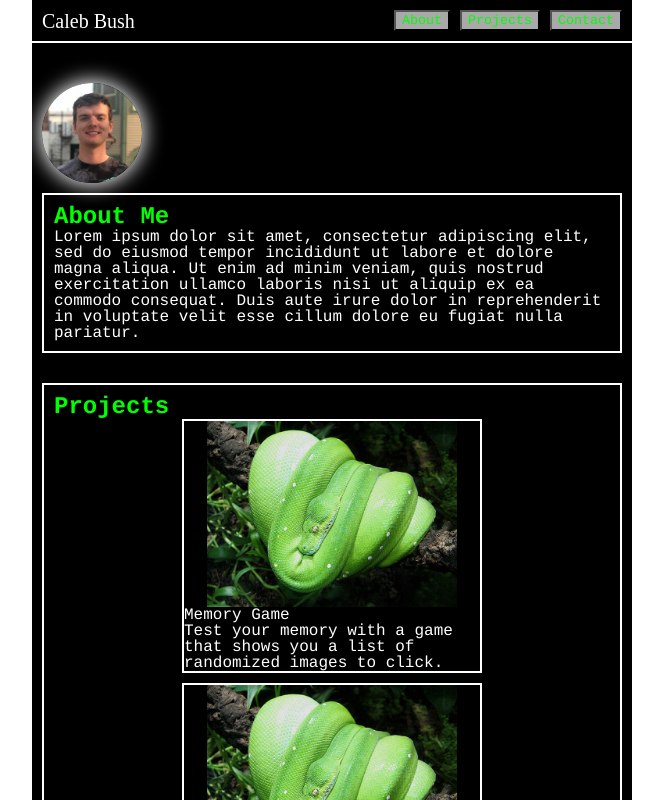
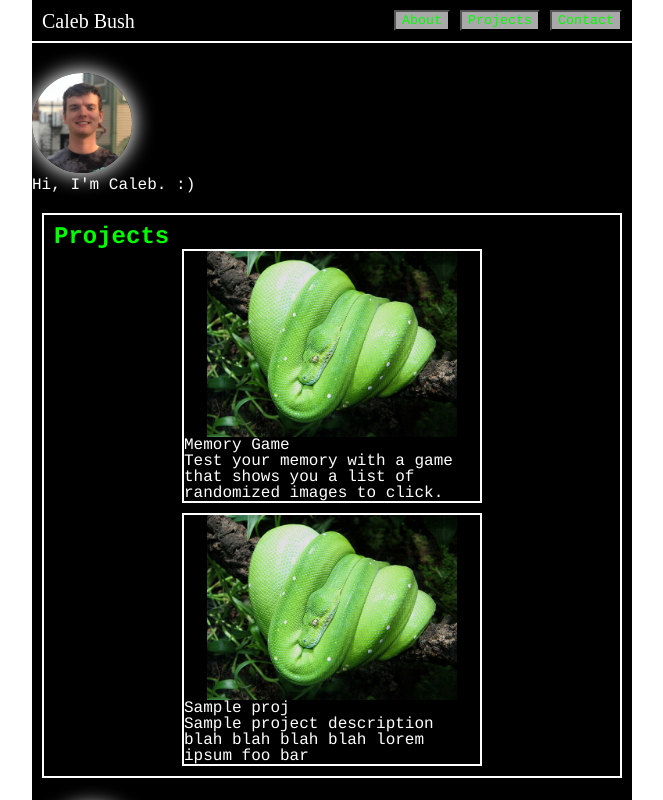
Before and after one commit to calbush/portfolio, a React (Create React App) app: page / in a window 1280 px wide. Shown: the top 800 px of the page, without its empty margins (308-971 px from the left). Built offline with nearby package versions, Linux system fonts and the light colour scheme.

Commit message:
Add Intro component and move About component to end of App

```diff
--- a/src/App.js
+++ b/src/App.js
@@ -3,14 +3,16 @@ import Header from './components/Header';
 import Footer from './components/Footer'
 import About from './components/About';
 import Projects from './components/Projects';
+import Intro from './components/Intro';
 
 function App() {
   return (
     <div className="app">
       <Header />
       <main>
+        <Intro />
+        <Projects />
         <About />
-        <Projects />
       </main>
       <Footer />
     </div>
```
